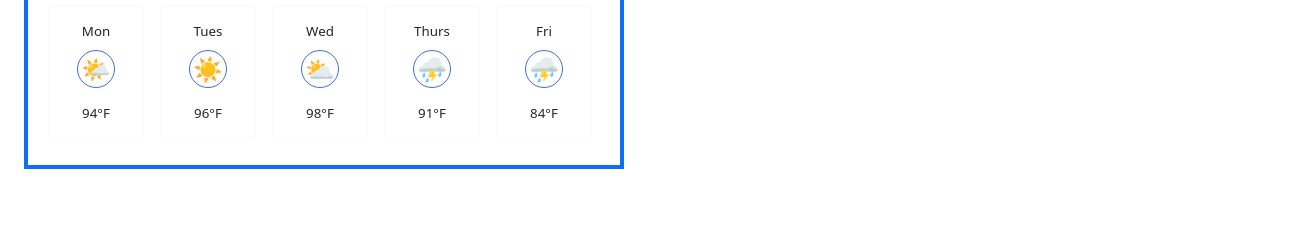
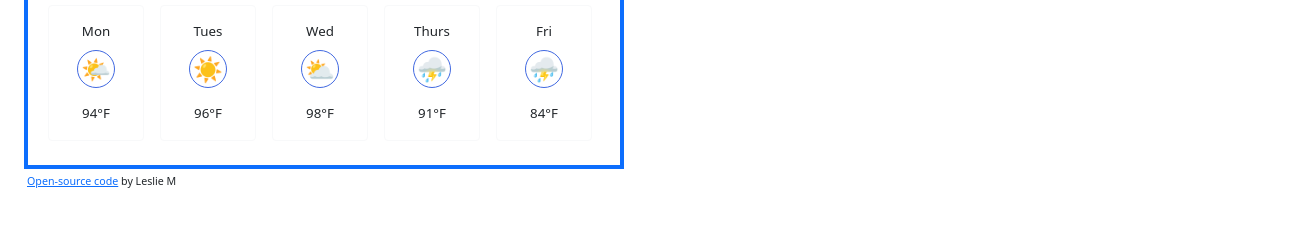
Before and after one commit to leslieam88/weather-app-week-6-homework, a plain HTML site: page index.html in a window 1280 px wide. Shown: the part 241-468 px from the top of the page, 1307 px wide, since content can reach past the window. Drawn offline with nearby package versions, Linux system fonts and the light colour scheme.

Commit message:
Added open-source code link

```diff
--- a/index.html
+++ b/index.html
@@ -135,6 +135,12 @@
         </div>
       </div>
     </div>
+    <div class="link-text">
+      <a href="https://github.com/leslieam88/weather-app-week-6-homework"
+        >Open-source code</a
+      >
+      by Leslie M
+    </div>
     <script src="src/script.js"></script>
   </body>
 </html>
--- a/src/styles.css
+++ b/src/styles.css
@@ -61,3 +61,9 @@ h1 {
   font-size: 10pt;
   margin-bottom: 0;
 }
+.link-text {
+  font-size: 8pt;
+  position: relative;
+  left: 27px;
+  bottom: 20px;
+}
```
